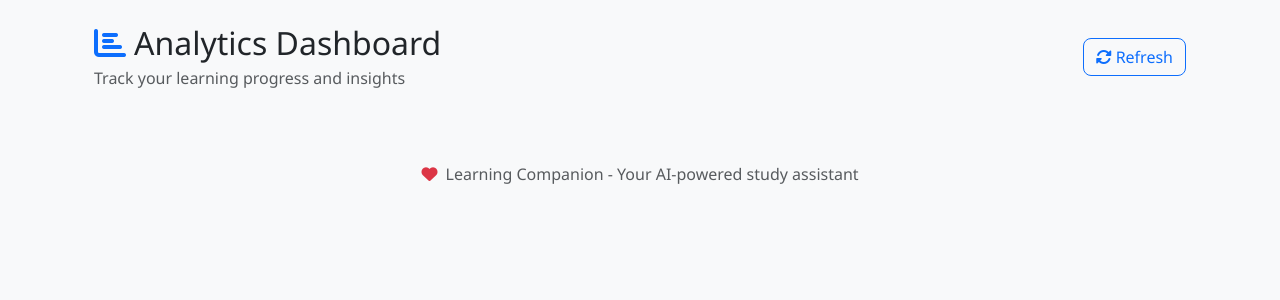
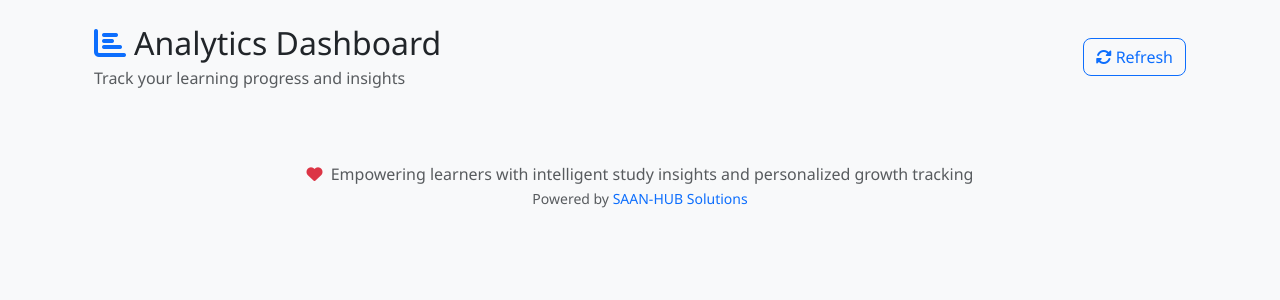
Before and after one commit to djsmacker01/learningCompanion, a Flask app: page /analytics in a window 1280 px wide. Shown: the part 104-404 px from the top of the page. Run offline with Flask 3, Linux system fonts and the light colour scheme.

Commit message:
updated the base html page

```diff
--- a/app/templates/base.html
+++ b/app/templates/base.html
@@ -137,7 +137,12 @@
         <div class="container text-center">
             <p class="text-muted mb-0">
                 <i class="fas fa-heart text-danger me-1"></i>
-                Learning Companion - Your AI-powered study assistant
+                Empowering learners with intelligent study insights and personalized growth tracking
+                <br>
+                <small class="text-muted">
+                    Powered by <a href="https://saan-hubsolutions.com/" target="_blank"
+                        class="text-decoration-none">SAAN-HUB Solutions</a>
+                </small>
             </p>
         </div>
     </footer>
```
